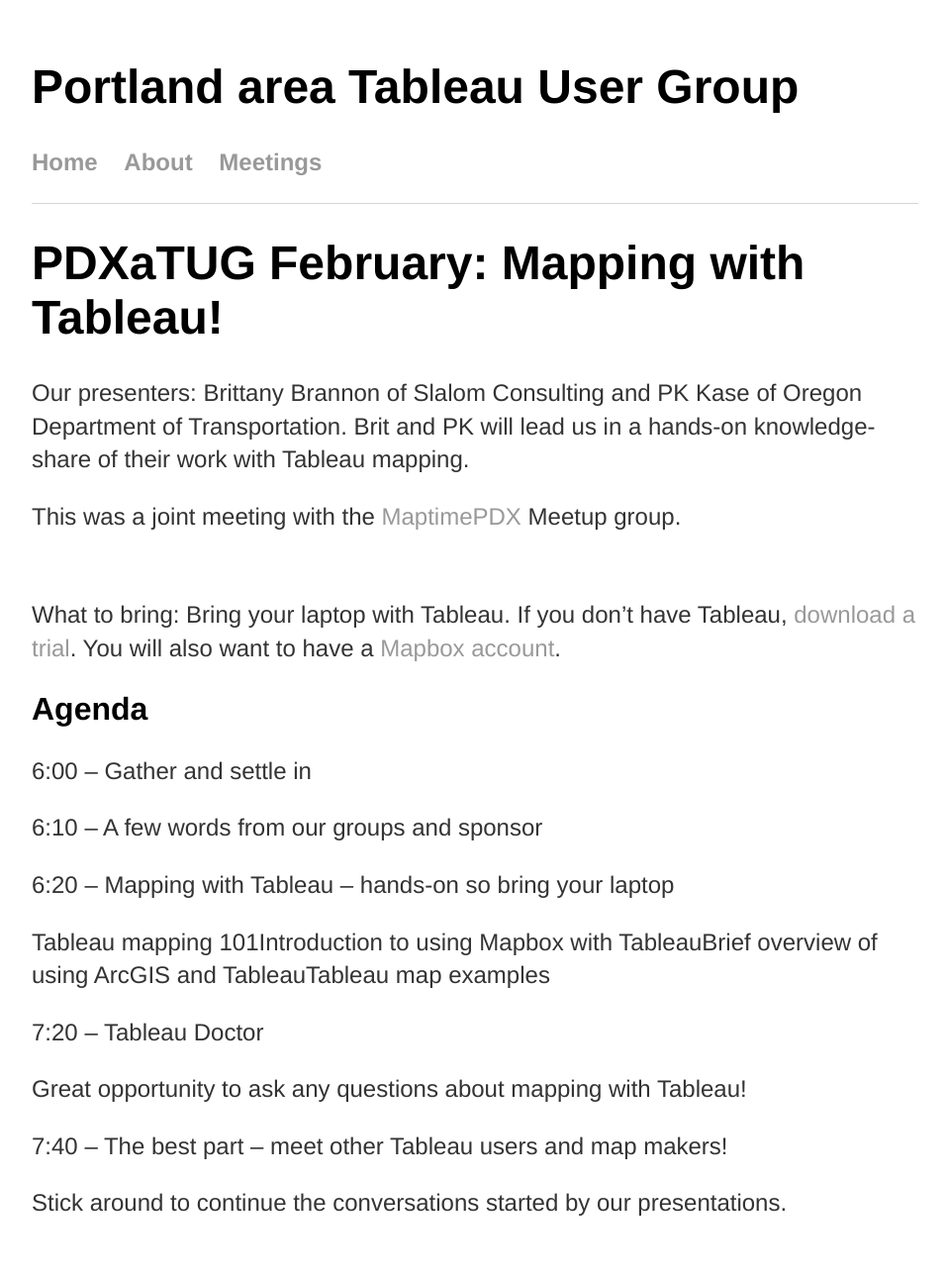
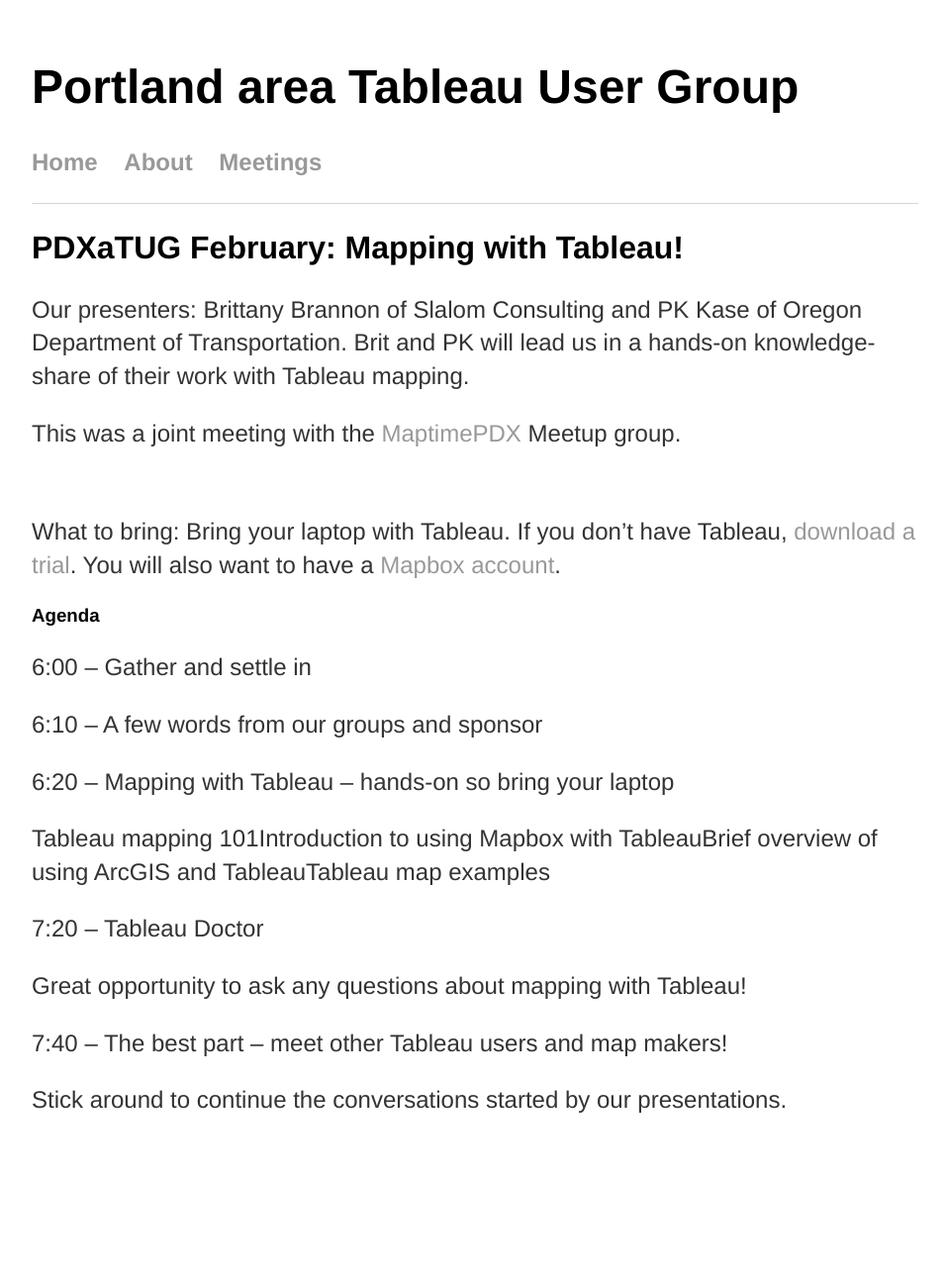
Before and after one commit to PDXaTUG/PDXaTUG.github.io, a Jekyll site: the page built from meetings/20160223/index.html, in a window 1280 px wide. Shown: the whole page at 99% size, without its empty margins (160-1116 px from the left). Built offline with Jekyll 4.4.1, drawn with Linux system fonts in a browser that asks for light colours; after the commit the page ends 1188 px from its top, so only the background shows below that.

Commit message:
reformatted headers

```diff
--- a/meetings/20151216/index.html
+++ b/meetings/20151216/index.html
@@ -2,11 +2,11 @@
 layout: default
 title: PDXaTUG February - Mapping with Tableau!
 ---
-<h1>PDXaTUG February: Mapping with Tableau!</h1>
+<h2>PDXaTUG February: Mapping with Tableau!</h2>
 <p>Our presentors: Erica Strachan, Slalom Consulting, recapped #Data15 and talked about Tableau certification.
 
 <br/>
-<h2>Agenda</h2>
+<h3>Agenda</h3>
 <p>2:00 – Gather and settle in</p>
 <p>2:10 – A few words from our sponsor, Slalom Consulting</p>
 <p>2:15 – Break into small groups to test out our “Quick Customer Stories” worksheet</p>
--- a/meetings/20160223/index.html
+++ b/meetings/20160223/index.html
@@ -2,7 +2,7 @@
 layout: default
 title: PDXaTUG February - Mapping with Tableau!
 ---
-<h1>PDXaTUG February: Mapping with Tableau!</h1>
+<h2>PDXaTUG February: Mapping with Tableau!</h2>
 
 <p>Our presenters: Brittany Brannon of Slalom Consulting and PK Kase of Oregon Department of Transportation. Brit and PK will lead us in a hands-on knowledge-share of their work with Tableau mapping. </p>
 <p>This was a joint meeting with the <a href="http://maptime.io/portland/">MaptimePDX</a> Meetup group. </p>
@@ -10,7 +10,7 @@ title: PDXaTUG February - Mapping with Tableau!
 <br/>
 <p>What to bring: Bring your laptop with Tableau. If you don’t have Tableau, <a href="https://www.tableau.com/products/trial">download a trial</a>. You will also want to have a <a href="https://www.mapbox.com/studio/signup/">Mapbox account</a>.</p>
 
-<h2>Agenda</h2>
+<h3>Agenda</h3>
 <p>6:00 – Gather and settle in</p>
 <p>6:10 – A few words from our groups and sponsor</p>
 <p>6:20 – Mapping with Tableau – hands-on so bring your laptop</p>
```
